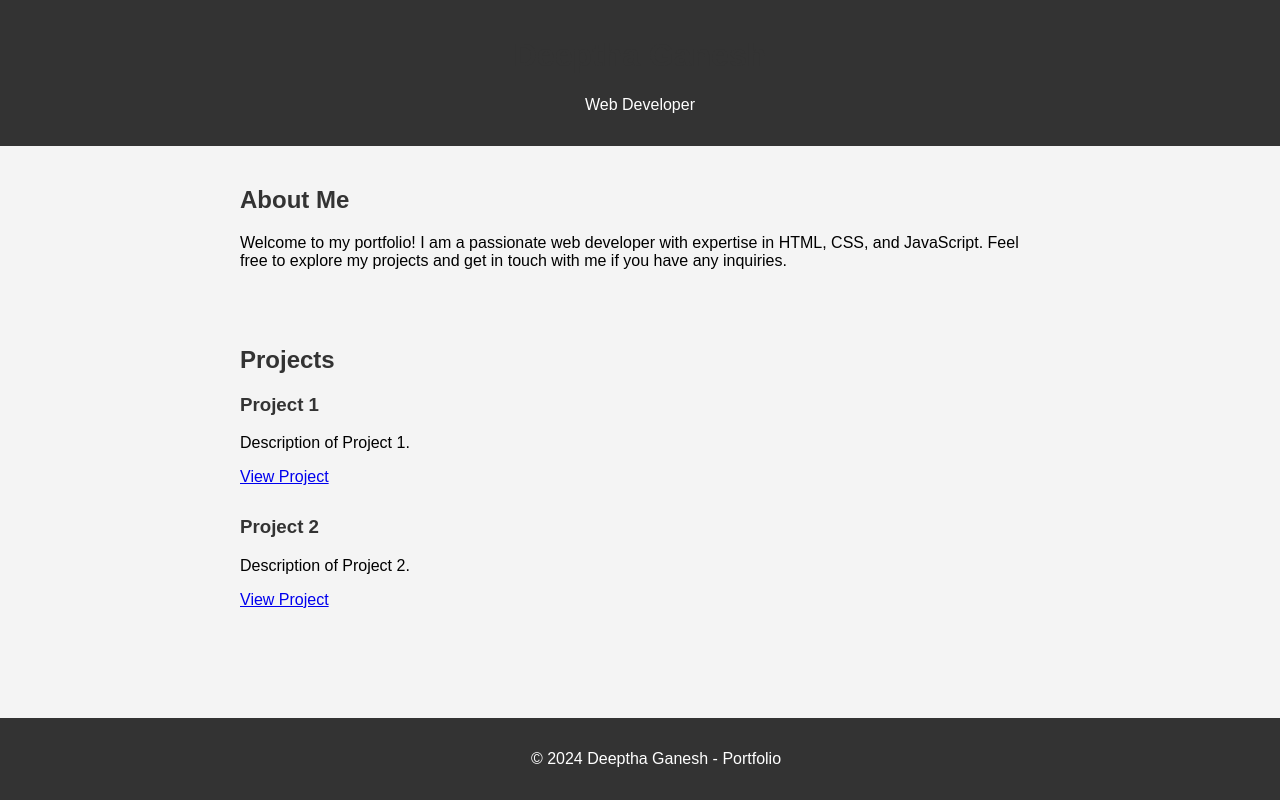
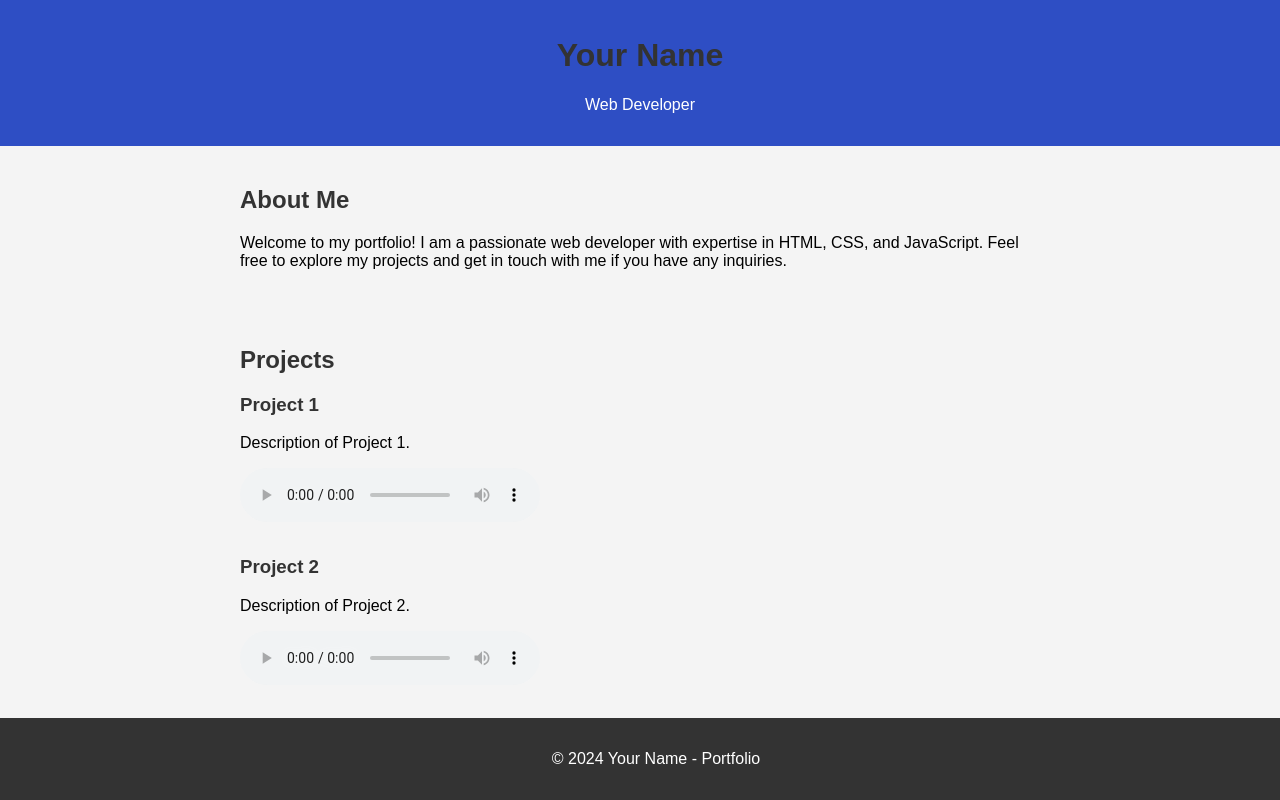
Before and after one commit to deepthag/deepthag.github.io, a plain HTML site: page index.html in a window 1280 px wide. Drawn offline with Linux system fonts and the light colour scheme.

Commit message:
new template

```diff
--- a/index.html
+++ b/index.html
@@ -3,7 +3,7 @@
 <head>
     <meta charset="UTF-8">
     <meta name="viewport" content="width=device-width, initial-scale=1.0">
-    <title>Deeptha Ganesh - Portfolio</title>
+    <title>Your Name - Portfolio</title>
     <style>
         body {
             font-family: 'Arial', sans-serif;
@@ -13,7 +13,7 @@
         }
 
         header {
-            background-color: #333;
+            background-color: #2e4ec4;
             color: #fff;
             padding: 1em;
             text-align: center;
@@ -47,7 +47,7 @@
 <body>
 
     <header>
-        <h1>Deeptha Ganesh</h1>
+        <h1>Your Name</h1>
         <p>Web Developer</p>
     </header>
 
@@ -65,13 +65,19 @@
         <div class="project">
             <h3>Project 1</h3>
             <p>Description of Project 1.</p>
-            <a href="#">View Project</a>
+            <audio controls>
+                <source src="project1-audio.mp3" type="audio/mp3">
+                Your browser does not support the audio element.
+            </audio>
         </div>
 
         <div class="project">
             <h3>Project 2</h3>
             <p>Description of Project 2.</p>
-            <a href="#">View Project</a>
+            <audio controls>
+                <source src="project2-audio.mp3" type="audio/mp3">
+                Your browser does not support the audio element.
+            </audio>
         </div>
 
         <!-- Add more projects as needed -->
@@ -79,7 +85,7 @@
     </section>
 
     <footer>
-        <p>&copy; 2024 Deeptha Ganesh - Portfolio</p>
+        <p>&copy; 2024 Your Name - Portfolio</p>
     </footer>
 
 </body>
```
